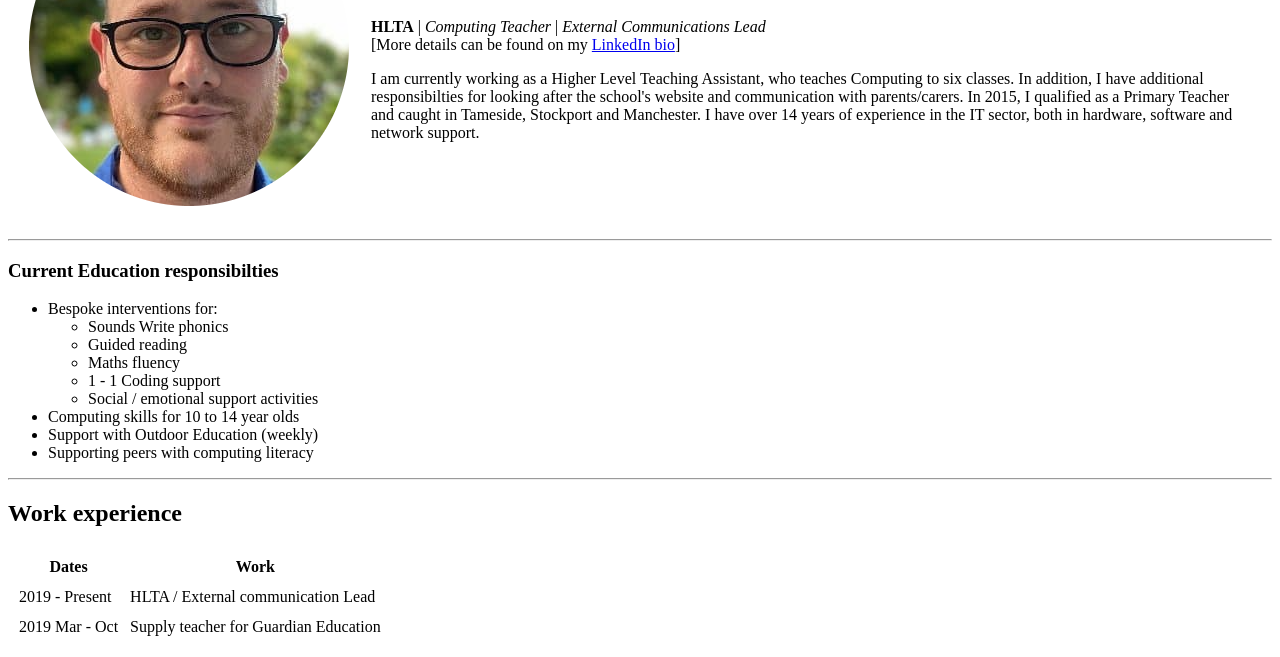
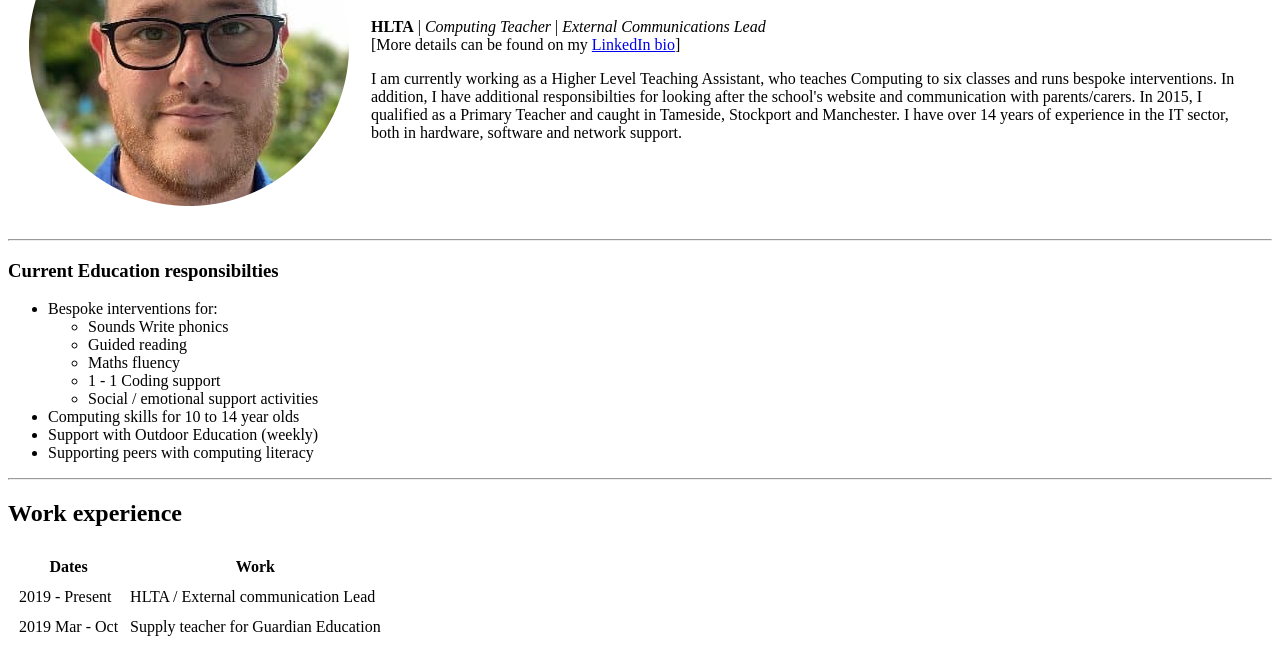
Before and after one commit to minimlr/cv, a plain HTML site: page index.html in a window 1280 px wide. Shown: the part 143-800 px from the top of the page. Drawn offline with Linux system fonts and the light colour scheme.

Commit message:
Updated index to remove unused tables

```diff
--- a/index.html
+++ b/index.html
@@ -14,9 +14,9 @@
       <td>
         <h1>Mark Hodgson</h1>
         <p><strong>HLTA</strong> | <em>Computing Teacher</em> | <em>External Communications Lead</em>
-          <br />[More details can be found on my <a href="https://linkedin.com">LinkedIn bio</a>]
+          <br />[More details can be found on my <a href="https://www.linkedin.com/in/mark-hodgson-758351176/">LinkedIn bio</a>]
         </p>
-        <p>I am currently working as a Higher Level Teaching Assistant, who teaches Computing to six classes. In addition, I have additional
+        <p>I am currently working as a Higher Level Teaching Assistant, who teaches Computing to six classes and runs bespoke interventions. In addition, I have additional
           responsibilties for looking after the school's website and communication with parents/carers. In 2015, I qualified as
           a Primary Teacher and caught in Tameside, Stockport and Manchester. I have over 14 years of experience in the IT sector, both
           in hardware, software and network support.</p>
@@ -68,23 +68,7 @@
   </table>
   <hr>
   <h3>Skills</h3>
-  <!--
-  <table border="1px" cellspacing="5">
-    <tbody>
-      <tr>
-        <td>Web Development</td>
-        <td>★★☆☆☆</td>
-        <td>Google Docs</td>
-        <td>★★★☆☆</td>
-      </tr>
-      <tr>
-        <td>Phonics</td>
-        <td>★★★★☆</td>
-        <td>Interventions</td>
-        <td>★★★★☆</td>
-      </tr>
-    </tbody>
-  </table> -->
+
   <table cellspacing="10">
     <tr>
       <td>
```
